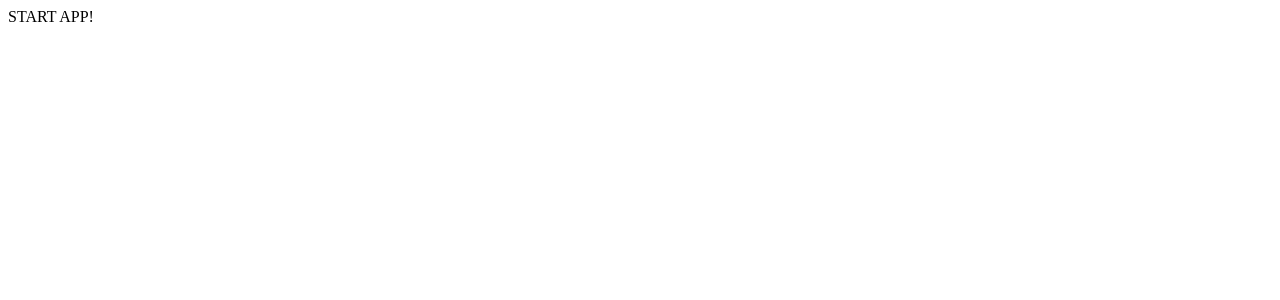
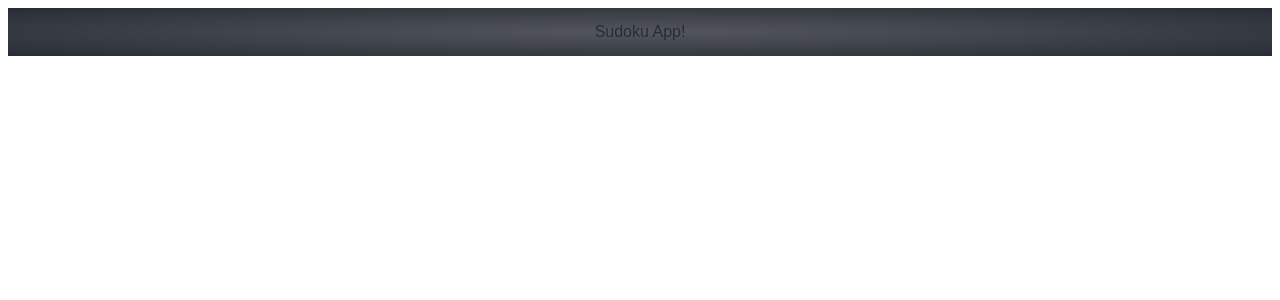
Before and after one commit to EvanBond7/sudoku-game-app, a React (Create React App) app: page / in a window 1280 px wide. Shown: the top 300 px of the page. Built offline with nearby package versions, Linux system fonts and the light colour scheme.

Commit message:
Add styled-components with a global theme

```diff
--- a/package.json
+++ b/package.json
@@ -13,6 +13,7 @@
     "react": "^17.0.2",
     "react-dom": "^17.0.2",
     "react-scripts": "5.0.0",
+    "styled-components": "5.3.3",
     "typescript": "^4.5.4",
     "web-vitals": "^2.1.3"
   },
@@ -39,5 +40,8 @@
       "last 1 firefox version",
       "last 1 safari version"
     ]
+  },
+  "devDependencies": {
+    "@types/styled-components": "^5.1.20"
   }
 }
--- a/public/index.html
+++ b/public/index.html
@@ -10,34 +10,13 @@
       content="Web site created using create-react-app"
     />
     <link rel="apple-touch-icon" href="%PUBLIC_URL%/logo192.png" />
-    <!--
-      manifest.json provides metadata used when your web app is installed on a
-      user's mobile device or desktop. See https://developers.google.com/web/fundamentals/web-app-manifest/
-    -->
+
     <link rel="manifest" href="%PUBLIC_URL%/manifest.json" />
-    <!--
-      Notice the use of %PUBLIC_URL% in the tags above.
-      It will be replaced with the URL of the `public` folder during the build.
-      Only files inside the `public` folder can be referenced from the HTML.
 
-      Unlike "/favicon.ico" or "favicon.ico", "%PUBLIC_URL%/favicon.ico" will
-      work correctly both with client-side routing and a non-root public URL.
-      Learn how to configure a non-root public URL by running `npm run build`.
-    -->
-    <title>React App</title>
+    <title>Sudoku</title>
   </head>
   <body>
     <noscript>You need to enable JavaScript to run this app.</noscript>
     <div id="root"></div>
-    <!--
-      This HTML file is a template.
-      If you open it directly in the browser, you will see an empty page.
-
-      You can add webfonts, meta tags, or analytics to this file.
-      The build step will place the bundled scripts into the <body> tag.
-
-      To begin the development, run `npm start` or `yarn start`.
-      To create a production bundle, use `npm run build` or `yarn build`.
-    -->
   </body>
 </html>
--- a/src/index.tsx
+++ b/src/index.tsx
@@ -1,12 +1,15 @@
 import React from 'react';
 import ReactDOM from 'react-dom';
+import { ThemeProvider } from 'styled-components';
 
 import { unregister } from './core';
+import { GlobalStyle, theme } from './style';
 
 ReactDOM.render(
-  <React.StrictMode>
-    <div>START APP!</div>
-  </React.StrictMode>,
+  <ThemeProvider theme={theme}>
+    <GlobalStyle />
+    <div>Sudoku App!</div>
+  </ThemeProvider>,
   document.getElementById('root')
 );
 
--- /dev/null
+++ b/src/style/globalStyles.js
@@ -0,0 +1,23 @@
+import { createGlobalStyle } from 'styled-components';
+import { theme } from './theme';
+export const GlobalStyle = createGlobalStyle`
+
+    html {
+        height: 100%;
+    }
+    body: {
+        display: flex;
+        flex-direction: column;
+        height: 100%;
+        margin: 0;
+    }
+    #root {
+        background: ${theme.colors.background};
+        color: ${theme.colors.black};
+        display: flex;
+        font-family: sans-serif;
+        height:100%;
+        justify-content: center;
+        padding: 15px;
+    }
+`;
--- /dev/null
+++ b/src/style/index.ts
@@ -0,0 +1,2 @@
+export { GlobalStyle } from './globalStyles';
+export { theme } from './theme';
--- /dev/null
+++ b/src/style/theme.ts
@@ -0,0 +1,11 @@
+export const theme = {
+  colors: {
+    background: 'radial-gradient(#282c34cc, #282c34)',
+    black: '#282c34',
+    blue: '#a0e9fd',
+    lightBLue: '#caf3fe',
+    white: 'white',
+  },
+
+  transition: '0.3s',
+};
```
Also changed, not shown: 1 other file (tests, documents, lock files or other folders).
